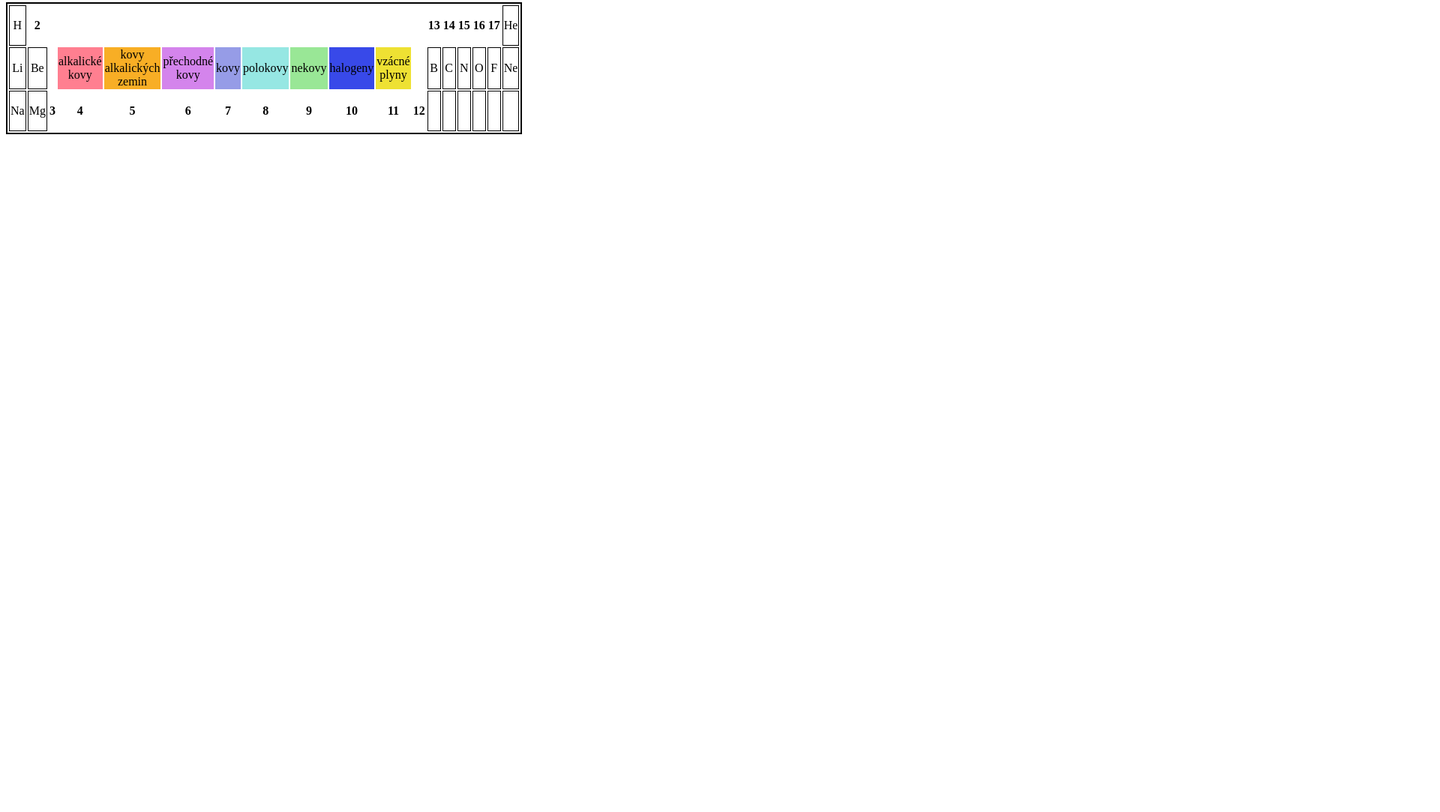
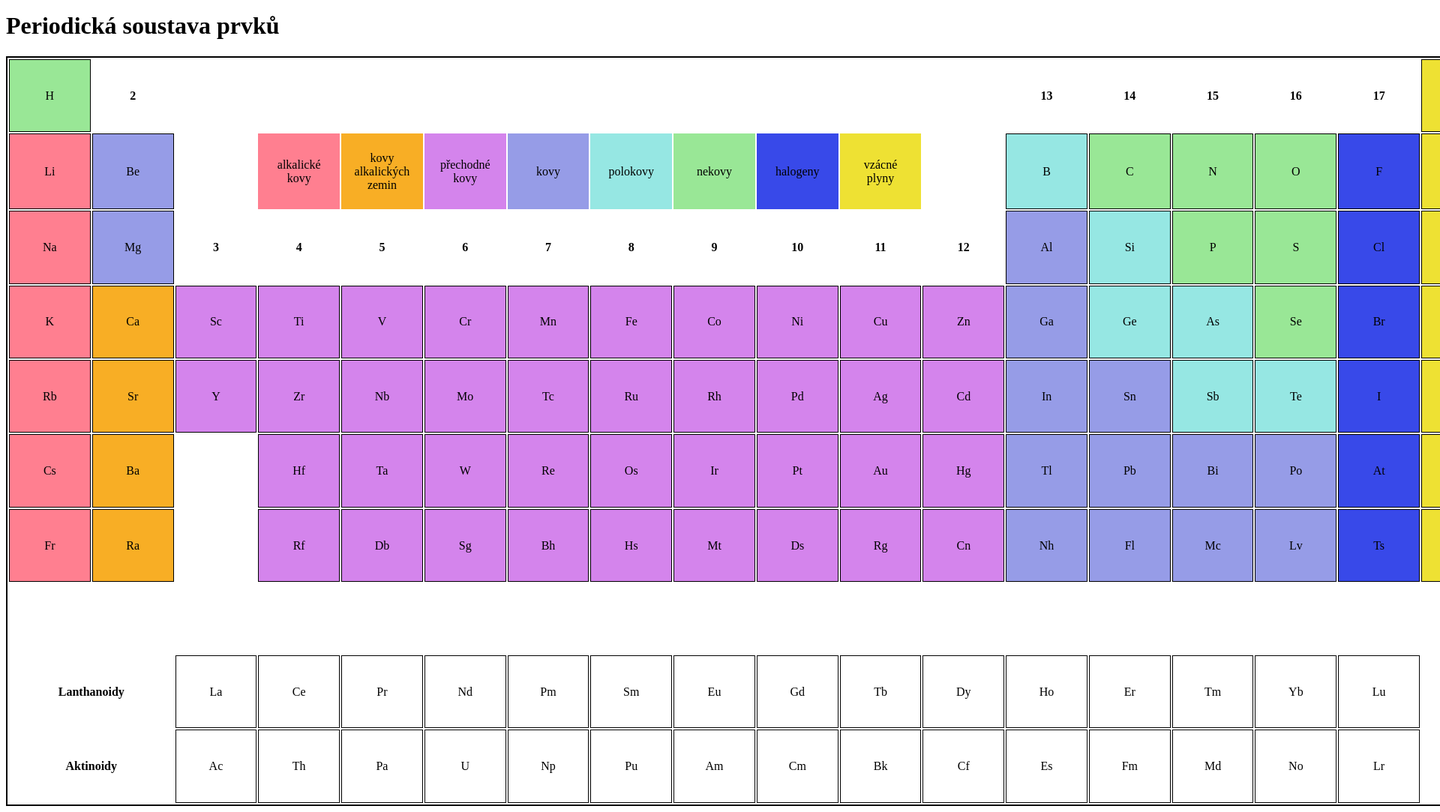
Before and after one commit to AndriiPalyvoda08/Periodick-tabulka-prvk-Palyvoda, a plain HTML site: page index.html in a window 1280 px wide. Shown: the part 5-1088 px from the top of the page at 75% size, 1920 px wide, since content can reach past the window. Before the commit the page ends 800 px from the top, so only its background shows below. Drawn offline with Linux system fonts and the light colour scheme.

Commit message:
Add files via upload

```diff
--- a/index.html
+++ b/index.html
@@ -7,9 +7,10 @@
     <link rel="stylesheet" href="style.css">
 </head>
 <body>
+    <h1>Periodická soustava prvků</h1>
     <table>
         <tr>
-            <td>H</td>
+            <td class="nekovy">H</td>
             <th>2</th>
             <th class="gorn"></th>
             <th class="gorn"></th>
@@ -26,11 +27,11 @@
             <th>15</th>
             <th>16</th>
             <th>17</th>
-            <td>He</td>
+            <td class="plyny">He</td>
         </tr>
         <tr>
-            <td>Li</td>
-            <td>Be</td>
+            <td class="alkany">Li</td>
+            <td class="kovy2">Be</td>
             <th class="gorn"></th>
             <td class="alka">alkalické<br>kovy</td>
             <td class="zemi">kovy <br> alkalických <br>zemin</td>
@@ -41,15 +42,16 @@
             <td class="halo">halogeny</td>
             <td class="plyn">vzácné <br> plyny</td>
             <th class="gorn"></th>
-            <td>B</td>
-            <td>C</td>
-            <td>N</td>
-            <td>O</td>
-            <td>F</td>
-            <td>Ne</td>
+            <td class="polkov">B</td>
+            <td class="nekovy">C</td>
+            <td class="nekovy">N</td>
+            <td class="nekovy">O</td>
+            <td class="halogeny">F</td>
+            <td class="plyny">Ne</td>
+        </tr>
         <tr>
-            <td>Na</td>
-            <td>Mg</td>
+            <td class="alkany">Na</td>
+            <td class="kovy2">Mg</td>
             <th>3</th>
             <th>4</th>
             <th>5</th>
@@ -60,13 +62,150 @@
             <th>10</th>
             <th>11</th>
             <th>12</th>
-            <td></td>
-            <td></td>
-            <td></td>
-            <td></td>
-            <td></td>
-            <td></td>
+            <td class="kovy2">Al</td>
+            <td class="polkov">Si</td>
+            <td class="nekovy">P</td>
+            <td class="nekovy">S</td>
+            <td class="halogeny">Cl</td>
+            <td class="plyny">Ar</td>
         </tr>
+        <tr>
+            <td class="alkany">K</td>
+            <td class="zeminy">Ca</td>
+            <td class="překovy">Sc</td>
+            <td class="překovy">Ti</td>
+            <td class="překovy">V</td>
+            <td class="překovy">Cr</td>
+            <td class="překovy">Mn</td>
+            <td class="překovy">Fe</td>
+            <td class="překovy">Co</td>
+            <td class="překovy">Ni</td>
+            <td class="překovy">Cu</td>
+            <td class="překovy">Zn</td>
+            <td class="kovy2">Ga</td>
+            <td class="polkov">Ge</td>
+            <td class="polkov">As</td>
+            <td class="nekovy">Se</td>
+            <td class="halogeny">Br</td>
+            <td class="plyny">Kr</td>
+        </tr>
+        <tr>
+            <td class="alkany">Rb</td>
+            <td class="zeminy">Sr</td>
+            <td class="překovy">Y</td>
+            <td class="překovy">Zr</td>
+            <td class="překovy">Nb</td>
+            <td class="překovy">Mo</td>
+            <td class="překovy">Tc</td>
+            <td class="překovy">Ru</td>
+            <td class="překovy">Rh</td>
+            <td class="překovy">Pd</td>
+            <td class="překovy">Ag</td>
+            <td class="překovy">Cd</td>
+            <td class="kovy2">In</td>
+            <td class="kovy2">Sn</td>
+            <td class="polkov">Sb</td>
+            <td class="polkov">Te</td>
+            <td class="halogeny">I</td>
+            <td class="plyny">Xe</td>
+        </tr>
+        <tr>
+            <td class="alkany">Cs</td>
+            <td class="zeminy">Ba</td>
+            <th></th>
+            <td class="překovy">Hf</td>
+            <td class="překovy">Ta</td>
+            <td class="překovy">W</td>
+            <td class="překovy">Re</td>
+            <td class="překovy">Os</td>
+            <td class="překovy">Ir</td>
+            <td class="překovy">Pt</td>
+            <td class="překovy">Au</td>
+            <td class="překovy">Hg</td>
+            <td class="kovy2">Tl</td>
+            <td class="kovy2">Pb</td>
+            <td class="kovy2">Bi</td>
+            <td class="kovy2">Po</td>
+            <td class="halogeny">At</td>
+            <td class="plyny">Rn</td>
+        </tr>
+        <tr>
+            <td class="alkany">Fr</td>
+            <td class="zeminy">Ra</td>
+            <th></th>
+            <td class="překovy">Rf</td>
+            <td class="překovy">Db</td>
+            <td class="překovy">Sg</td>
+            <td class="překovy">Bh</td>
+            <td class="překovy">Hs</td>
+            <td class="překovy">Mt</td>
+            <td class="překovy">Ds</td>
+            <td class="překovy">Rg</td>
+            <td class="překovy">Cn</td>
+            <td class="kovy2">Nh</td>
+            <td class="kovy2">Fl</td>
+            <td class="kovy2">Mc</td>
+            <td class="kovy2">Lv</td>
+            <td class="halogeny">Ts</td>
+            <td class="plyny">Og</td>
+        </tr>
+        <tr>
+            <th></th>
+            <th></th>
+            <th></th>
+            <th></th>
+            <th></th>
+            <th></th>
+            <th></th>
+            <th></th>
+            <th></th>
+            <th></th>
+            <th></th>
+            <th></th>
+            <th></th>
+            <th></th>
+            <th></th>
+            <th></th>
+            <th></th>
+            <th></th>
+        </tr>
+        <tr>
+            <th colspan="2">Lanthanoidy</th>
+            <td>La</td>
+            <td>Ce</td>
+            <td>Pr</td>
+            <td>Nd</td>
+            <td>Pm</td>
+            <td>Sm</td>
+            <td>Eu</td>
+            <td>Gd</td>
+            <td>Tb</td>
+            <td>Dy</td>
+            <td>Ho</td>
+            <td>Er</td>
+            <td>Tm</td>
+            <td>Yb</td>
+            <td>Lu</td>
+            <th></th>
+        </tr>
+        <tr>
+            <th colspan="2">Aktinoidy</th>
+            <td>Ac</td>
+            <td>Th</td>
+            <td>Pa</td>
+            <td>U</td>
+            <td>Np</td>
+            <td>Pu</td>
+            <td>Am</td>
+            <td>Cm</td>
+            <td>Bk</td>
+            <td>Cf</td>
+            <td>Es</td>
+            <td>Fm</td>
+            <td>Md</td>
+            <td>No</td>
+            <td>Lr</td>
+            <th></th>
         </tr>
     </table>
 </body>
--- a/style.css
+++ b/style.css
@@ -1,8 +1,8 @@
 table{
     border: 2px solid black;
     text-align: center;
-    width: 100px;
-    height: 50px;
+    width: 2000px;
+    height: 1000px;
 }
 tr, td{
     border: 1px solid black;
@@ -55,3 +55,27 @@ th{
     background-color: rgb(238, 225, 51);
     border: 0px;
 }
+.alkany{
+    background-color: rgb(255, 127, 144);
+}
+.zeminy{
+    background-color: rgb(248, 174, 37);
+}
+.překovy{
+    background-color: rgb(212, 132, 236);
+}
+.kovy2{
+    background-color: rgb(150, 156, 231);
+}
+.polkov{
+    background-color: rgb(150, 231, 227);
+}
+.nekovy{
+    background-color: rgb(153, 231, 150);
+}
+.halogeny{
+    background-color: rgb(56, 73, 233);
+}
+.plyny{
+    background-color: rgb(238, 225, 51);
+}
```
